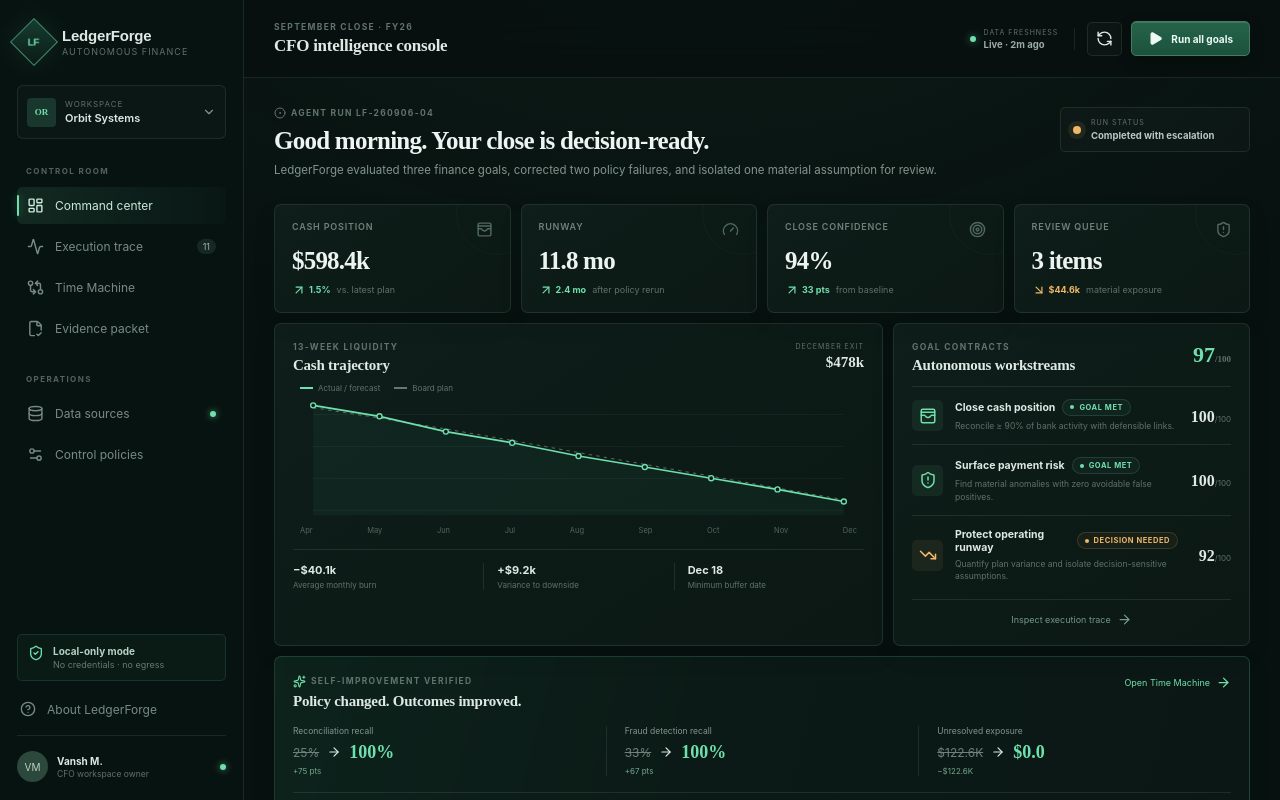
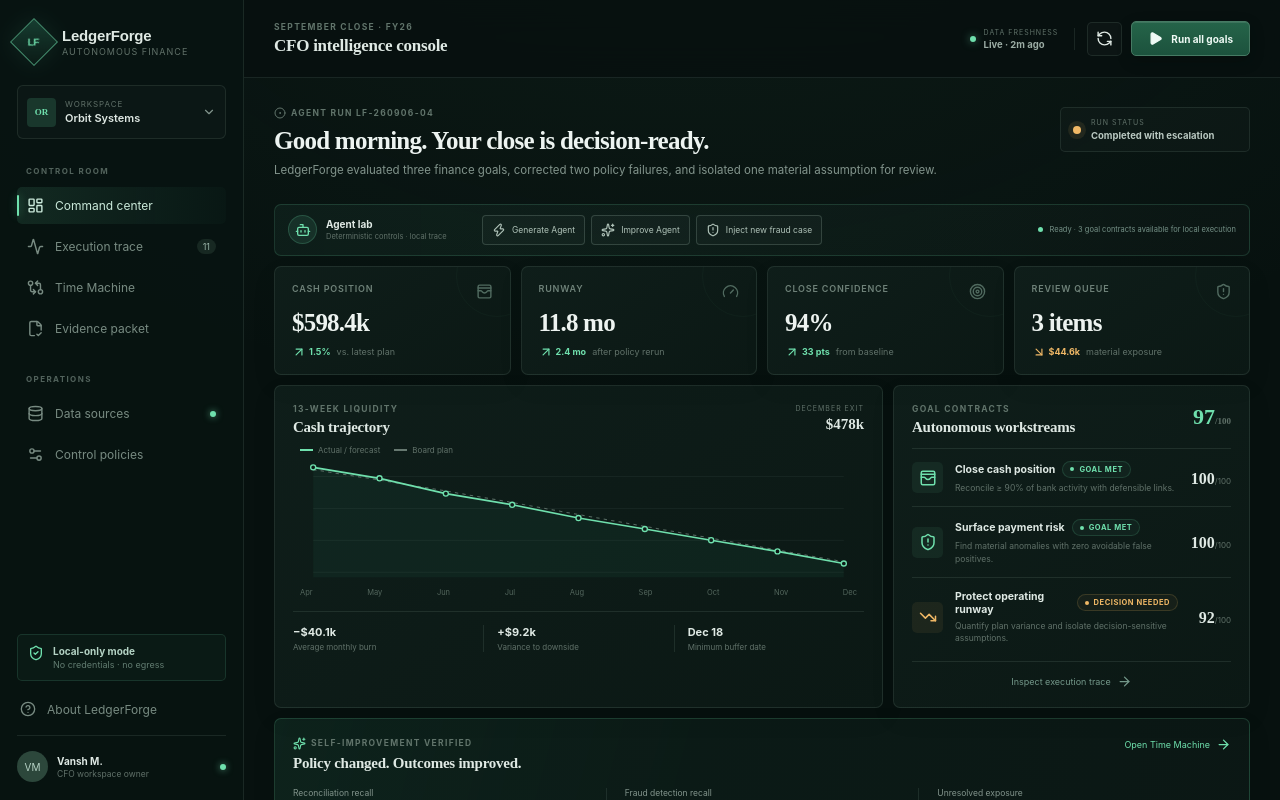
Before and after one commit to vanshx999/ledgerforge, a React (Vite) app: page / in a window 1280 px wide. Shown: the top 800 px of the page. Built offline with nearby package versions, Linux system fonts and the light colour scheme.

Commit message:
feat: add agent lab controls and fraud injection

```diff
--- a/src/App.tsx
+++ b/src/App.tsx
@@ -138,9 +138,14 @@
   </section>
 }
 
-function Overview({ setView, decision, setDecision, completed }: { setView: (v: View) => void; decision: string | null; setDecision: (v: string) => void; completed: boolean }) {
+function AgentControls({ generated, improved, injected, message, onGenerate, onImprove, onInject }: { generated: boolean; improved: boolean; injected: boolean; message: string; onGenerate: () => void; onImprove: () => void; onInject: () => void }) {
+  return <section className="agent-controls" aria-label="Agent controls"><div className="agent-control-title"><div className="control-orb"><Bot size={16} /></div><div><strong>Agent lab</strong><span>Deterministic controls · local trace</span></div></div><div className="control-actions"><button onClick={onGenerate} className={generated ? 'control-done' : ''}><Zap size={14} />{generated ? 'Agent generated' : 'Generate Agent'}</button><button onClick={onImprove} className={improved ? 'control-done' : ''}><Sparkles size={14} />{improved ? 'Agent improved' : 'Improve Agent'}</button><button onClick={onInject} className={injected ? 'control-alert' : ''}><ShieldAlert size={14} />{injected ? 'Fraud case injected' : 'Inject new fraud case'}</button></div><div className="control-feedback"><span className={injected ? 'feedback-dot alert' : 'feedback-dot'} />{message}</div></section>
+}
+
+function Overview({ setView, decision, setDecision, completed, agentGenerated, agentImproved, injectedCase, controlMessage, onGenerate, onImprove, onInject }: { setView: (v: View) => void; decision: string | null; setDecision: (v: string) => void; completed: boolean; agentGenerated: boolean; agentImproved: boolean; injectedCase: boolean; controlMessage: string; onGenerate: () => void; onImprove: () => void; onInject: () => void }) {
   return <div className="view overview-view">
     <div className="welcome-row"><div><span className="page-label"><CircleDot size={12} /> AGENT RUN LF-260906-04</span><h2>Good morning. Your close is decision-ready.</h2><p>LedgerForge evaluated three finance goals, corrected two policy failures, and isolated one material assumption for review.</p></div><div className="run-status"><span className={completed ? 'pulse' : 'pulse running'} /><div><small>RUN STATUS</small><strong>{completed ? 'Completed with escalation' : 'Executing goals…'}</strong></div></div></div>
+    <AgentControls generated={agentGenerated} improved={agentImproved} injected={injectedCase} message={controlMessage} onGenerate={onGenerate} onImprove={onImprove} onInject={onInject} />
     <div className="metrics-grid">
       <MetricCard label="Cash position" value="$598.4k" delta="1.5%" positive detail="vs. latest plan" icon={WalletCards} />
       <MetricCard label="Runway" value="11.8 mo" delta="2.4 mo" positive detail="after policy rerun" icon={Gauge} />
@@ -152,22 +157,23 @@
       <section className="panel goals-panel"><div className="panel-head"><div><span className="section-kicker">GOAL CONTRACTS</span><h2>Autonomous workstreams</h2></div><span className="overall-score">97<span>/100</span></span></div><div className="goals-list">{goals.map(g => <GoalRow goal={g} key={g.id} />)}</div><button className="full-link" onClick={() => setView('timeline')}>Inspect execution trace <ArrowRight size={15} /></button></section>
     </div>
     <ImprovementPanel baseline={baselineSnapshot} improved={improvedSnapshot} onTimeMachine={() => setView('time-machine')} />
-    <div className="bottom-grid"><EscalationCard decision={decision} onDecision={(v) => setDecision(v || '')} /><AnomalyTable /></div>
+    <div className="bottom-grid"><EscalationCard decision={decision} onDecision={(v) => setDecision(v || '')} /><AnomalyTable injectedCase={injectedCase} /></div>
   </div>
 }
 
-function AnomalyTable() {
+function AnomalyTable({ injectedCase = false }: { injectedCase?: boolean }) {
   const results = detectFraud(payments, 'improved').filter(r => r.flagged)
-  return <section className="panel anomaly-card"><div className="panel-head"><div><span className="section-kicker">CONTROL EXCEPTIONS</span><h2>Payments to review</h2></div><StatusPill tone="red">3 flagged</StatusPill></div>
-    <div className="table-wrap"><table><thead><tr><th>Payment</th><th>Vendor</th><th>Value</th><th>Risk</th></tr></thead><tbody>{results.map(row => { const p = payments.find(x => x.id === row.paymentId)!; return <tr key={p.id}><td><span className="mono">{p.id}</span><small>{p.date}</small></td><td><strong>{p.vendor}</strong><small>{row.reasons.slice(0, 2).join(' · ')}</small></td><td>{fmtMoney(p.amount)}</td><td><span className="risk-score">{Math.round(row.score * 100)}</span></td></tr> })}</tbody></table></div>
+  return <section className="panel anomaly-card"><div className="panel-head"><div><span className="section-kicker">CONTROL EXCEPTIONS</span><h2>Payments to review</h2></div><StatusPill tone="red">{results.length + (injectedCase ? 1 : 0)} flagged</StatusPill></div>
+    <div className="table-wrap"><table><thead><tr><th>Payment</th><th>Vendor</th><th>Value</th><th>Risk</th></tr></thead><tbody>{results.map(row => { const p = payments.find(x => x.id === row.paymentId)!; return <tr key={p.id}><td><span className="mono">{p.id}</span><small>{p.date}</small></td><td><strong>{p.vendor}</strong><small>{row.reasons.slice(0, 2).join(' · ')}</small></td><td>{fmtMoney(p.amount)}</td><td><span className="risk-score">{Math.round(row.score * 100)}</span></td></tr> })}{injectedCase && <tr className="injected-row"><td><span className="mono">P-2299</span><small>2026-09-06 · injected</small></td><td><strong>Helio Freight</strong><small>new vendor · duplicate bank acct</small></td><td>{fmtMoney(14750)}</td><td><span className="risk-score">99</span></td></tr>}</tbody></table></div>
   </section>
 }
 
 const phaseIcon: Record<TraceEvent['phase'], React.ElementType> = { plan: Target, tool: TerminalSquare, evaluate: FlaskConical, failure: AlertTriangle, improve: Sparkles, escalate: ShieldAlert, complete: CheckCircle2 }
 
-function TimelineView() {
+function TimelineView({ extraTrace = [] }: { extraTrace?: TraceEvent[] }) {
   const [filter, setFilter] = useState<'all' | TraceEvent['phase']>('all')
-  const visible = filter === 'all' ? traceEvents : traceEvents.filter(t => t.phase === filter)
+  const allTrace = [...traceEvents, ...extraTrace]
+  const visible = filter === 'all' ? allTrace : allTrace.filter(t => t.phase === filter)
   return <div className="view"><div className="page-title"><div><span className="page-label">AUDITABLE EXECUTION</span><h2>Execution trace</h2><p>Every plan, local tool call, failure, policy change, evaluation, and escalation in order.</p></div><button className="export-btn" onClick={() => downloadJson('ledgerforge-trace.json', traceEvents)}><Download size={15} />Export trace</button></div>
     <div className="trace-layout"><section className="panel trace-panel"><div className="trace-filters">{(['all', 'tool', 'failure', 'improve', 'evaluate', 'escalate'] as const).map(x => <button onClick={() => setFilter(x)} className={filter === x ? 'active' : ''} key={x}>{x === 'all' ? 'All events' : x}</button>)}</div>
       <div className="timeline">{visible.map((event) => { const Icon = phaseIcon[event.phase]; return <article className={`trace-event ${event.status}`} key={event.id}><div className="trace-time"><span>{event.time}</span><small>{event.id}</small></div><div className="trace-node"><Icon size={15} /></div><div className="trace-body"><div><StatusPill tone={event.status === 'success' ? 'green' : event.status === 'error' ? 'red' : event.status === 'warning' ? 'amber' : 'blue'}>{event.phase}</StatusPill>{event.tool && <code>{event.tool}</code>}{event.durationMs && <em>{event.durationMs}ms</em>}</div><h3>{event.title}</h3><p>{event.detail}</p></div></article> })}</div>
@@ -224,16 +230,25 @@
   const [decision, setDecisionRaw] = useState<string | null>(() => localStorage.getItem('ledgerforge-decision'))
   const [about, setAbout] = useState(false)
   const [mobile, setMobile] = useState(false)
+  const [agentGenerated, setAgentGenerated] = useState(false)
+  const [agentImproved, setAgentImproved] = useState(false)
+  const [injectedCase, setInjectedCase] = useState(false)
+  const [controlMessage, setControlMessage] = useState('Ready · 3 goal contracts available for local execution')
+  const [extraTrace, setExtraTrace] = useState<TraceEvent[]>([])
   const setDecision = (v: string) => { setDecisionRaw(v || null); if (v) localStorage.setItem('ledgerforge-decision', v); else localStorage.removeItem('ledgerforge-decision') }
   const run = () => { setRunning(true); setCompleted(false); setView('overview'); window.setTimeout(() => { setRunning(false); setCompleted(true) }, 1450) }
-  const reset = () => { setDecision(''); setView('overview'); setCompleted(true); setAbout(false) }
+  const addControlTrace = (event: TraceEvent) => setExtraTrace(prev => [...prev, event])
+  const generateAgent = () => { setAgentGenerated(true); setControlMessage('Agent generated · 3 CFO workflows compiled into a goal contract'); addControlTrace({ id: 'T12', time: '09:42:31', phase: 'plan', title: 'Agent generated from goal contract', detail: 'Compiled close, controls, and runway workflows from deterministic local policies.', tool: 'agent.generate_local', status: 'success', durationMs: 12 }) }
+  const improveAgent = () => { setAgentImproved(true); setControlMessage('Agent improved · policy v2 verified against the frozen fixture'); addControlTrace({ id: 'T13', time: '09:42:44', phase: 'improve', title: 'Agent improvement applied', detail: 'Promoted alias, settlement-window, and duplicate-cluster signals after evaluator evidence.', tool: 'agent.improve_local', status: 'success', durationMs: 19 }) }
+  const injectFraud = () => { setInjectedCase(true); setControlMessage('Fraud case escalated · P-2299 Helio Freight · $14,750'); addControlTrace({ id: 'T14', time: '09:42:57', phase: 'escalate', title: 'Synthetic fraud case injected', detail: 'P-2299 Helio Freight · $14,750 · duplicate bank account and new vendor signals.', tool: 'fixture.inject_fraud', status: 'warning', durationMs: 4 }) }
+  const reset = () => { setDecision(''); setView('overview'); setCompleted(true); setAbout(false); setAgentGenerated(false); setAgentImproved(false); setInjectedCase(false); setControlMessage('Ready · 3 goal contracts available for local execution'); setExtraTrace([]) }
   const title = useMemo(() => ({ overview: 'Command center', timeline: 'Execution trace', 'time-machine': 'Time Machine', evidence: 'Evidence packet' })[view], [view])
   return <div className={`app-shell ${mobile ? 'mobile-open' : ''}`}>
     <div className="mobile-overlay" onClick={() => setMobile(false)} />
     <Sidebar view={view} setView={(v) => { setView(v); setMobile(false); document.title = `${title} — LedgerForge` }} openAbout={() => setAbout(true)} />
     <main className="content"><Header running={running} run={run} reset={reset} mobileNav={() => setMobile(true)} />
-      {view === 'overview' && <Overview setView={setView} decision={decision} setDecision={setDecision} completed={completed} />}
-      {view === 'timeline' && <TimelineView />}
+      {view === 'overview' && <Overview setView={setView} decision={decision} setDecision={setDecision} completed={completed} agentGenerated={agentGenerated} agentImproved={agentImproved} injectedCase={injectedCase} controlMessage={controlMessage} onGenerate={generateAgent} onImprove={improveAgent} onInject={injectFraud} />}
+      {view === 'timeline' && <TimelineView extraTrace={extraTrace} />}
       {view === 'time-machine' && <TimeMachineView />}
       {view === 'evidence' && <EvidenceView decision={decision} />}
     </main>
--- a/src/styles.css
+++ b/src/styles.css
@@ -83,6 +83,9 @@
 .run-status { border: 1px solid var(--line); background: rgba(255,255,255,.02); min-width: 190px; padding: 10px 12px; border-radius: 5px; display: flex; gap: 10px; align-items: center; }
 .pulse { width: 8px; height: 8px; background: var(--amber); border-radius: 50%; box-shadow: 0 0 0 5px rgba(240,184,102,.09); }.pulse.running { background: var(--green); animation: blink .8s infinite alternate; }@keyframes blink{to{opacity:.35}}
 .run-status small,.run-status strong { display: block; }.run-status small { color: var(--muted-2); letter-spacing: 1px; font-size: 7px; }.run-status strong { font-size: 9.5px; margin-top: 3px; color: #b9c8c1; }
+.agent-controls { display: grid; grid-template-columns: 180px 1fr auto; gap: 14px; align-items: center; border: 1px solid rgba(111,224,173,.16); background: linear-gradient(90deg, rgba(111,224,173,.055), rgba(255,255,255,.015)); border-radius: 7px; padding: 10px 13px; margin-bottom: 10px; }
+.agent-control-title { display: flex; align-items: center; gap: 9px; }.control-orb { width: 29px; height: 29px; border-radius: 50%; display: grid; place-items: center; color: var(--green); background: rgba(111,224,173,.1); border: 1px solid rgba(111,224,173,.2); }.agent-control-title strong,.agent-control-title span { display: block; }.agent-control-title strong { font-size: 10px; }.agent-control-title span { font-size: 7.5px; color: var(--muted-2); margin-top: 2px; }
+.control-actions { display: flex; gap: 6px; flex-wrap: wrap; }.control-actions button { display: inline-flex; align-items: center; gap: 6px; border: 1px solid var(--line-strong); background: rgba(255,255,255,.025); color: #afc2b8; border-radius: 4px; padding: 7px 9px; font-size: 8.5px; cursor: pointer; transition: .15s ease; }.control-actions button:hover { border-color: rgba(111,224,173,.4); color: var(--green); }.control-actions button.control-done { border-color: rgba(111,224,173,.24); background: rgba(111,224,173,.08); color: var(--green); }.control-actions button.control-alert { border-color: rgba(242,127,120,.3); background: rgba(242,127,120,.07); color: var(--red); }.control-feedback { font-size: 7.5px; color: #759187; display: flex; align-items: center; gap: 6px; white-space: nowrap; }.feedback-dot { width: 5px; height: 5px; border-radius: 50%; background: var(--green); }.feedback-dot.alert { background: var(--red); box-shadow: 0 0 7px rgba(242,127,120,.6); }
 .metrics-grid { display: grid; grid-template-columns: repeat(4,1fr); gap: 10px; margin-bottom: 10px; }
 .metric-card,.panel { border: 1px solid var(--line); background: linear-gradient(145deg,rgba(16,31,27,.92),rgba(12,25,21,.92)); border-radius: 7px; box-shadow: 0 10px 25px rgba(0,0,0,.08); }
 .metric-card { padding: 16px 17px 15px; position: relative; overflow: hidden; }
@@ -111,5 +114,5 @@
 .mobile-overlay{display:none}
 
 @media(max-width:1100px){.metrics-grid{grid-template-columns:repeat(2,1fr)}.main-grid,.bottom-grid{grid-template-columns:1fr}.brief-grid{grid-template-columns:1fr}.packet-sidebar{display:grid;grid-template-columns:1fr 1fr}.sidebar{width:218px}.app-shell{grid-template-columns:218px 1fr}.improvement-grid{grid-template-columns:1fr}.improvement-stat{border-left:0;border-top:1px solid var(--line);padding:10px 0}.improvement-stat:first-child{border-top:0}}
-@media(max-width:760px){.app-shell{display:block}.sidebar{position:fixed;left:-250px;width:238px;transition:left .25s;box-shadow:15px 0 50px rgba(0,0,0,.5)}.mobile-open .sidebar{left:0}.mobile-open .mobile-overlay{display:block;position:fixed;inset:0;background:rgba(0,0,0,.55);z-index:25}.mobile-menu{display:grid;place-items:center;border:0;background:transparent;margin-right:10px}.topbar{padding:0 16px}.topbar>div:nth-child(2){margin-right:auto}.data-fresh,.icon-btn{display:none}.view{padding:23px 16px 45px}.welcome-row,.page-title{display:block}.run-status{margin-top:15px;width:max-content}.metrics-grid{grid-template-columns:1fr 1fr}.main-grid,.bottom-grid,.compare-grid,.trace-layout{grid-template-columns:1fr}.trace-aside{display:grid;grid-template-columns:1fr 1fr}.time-hero{grid-template-columns:1fr}.machine-core{padding:14px;border:0;border-top:1px solid var(--line);border-bottom:1px solid var(--line)}.packet-sidebar{grid-template-columns:1fr}.brief-paper{padding:25px}.about-grid{grid-template-columns:1fr}}
+@media(max-width:760px){.app-shell{display:block}.sidebar{position:fixed;left:-250px;width:238px;transition:left .25s;box-shadow:15px 0 50px rgba(0,0,0,.5)}.mobile-open .sidebar{left:0}.mobile-open .mobile-overlay{display:block;position:fixed;inset:0;background:rgba(0,0,0,.55);z-index:25}.mobile-menu{display:grid;place-items:center;border:0;background:transparent;margin-right:10px}.topbar{padding:0 16px}.topbar>div:nth-child(2){margin-right:auto}.data-fresh,.icon-btn{display:none}.view{padding:23px 16px 45px}.welcome-row,.page-title{display:block}.run-status{margin-top:15px;width:max-content}.agent-controls{grid-template-columns:1fr}.control-feedback{white-space:normal}.metrics-grid{grid-template-columns:1fr 1fr}.main-grid,.bottom-grid,.compare-grid,.trace-layout{grid-template-columns:1fr}.trace-aside{display:grid;grid-template-columns:1fr 1fr}.time-hero{grid-template-columns:1fr}.machine-core{padding:14px;border:0;border-top:1px solid var(--line);border-bottom:1px solid var(--line)}.packet-sidebar{grid-template-columns:1fr}.brief-paper{padding:25px}.about-grid{grid-template-columns:1fr}}
 @media(max-width:480px){.topbar h1{font-size:14px}.eyebrow{font-size:7px}.run-btn{padding:0 10px}.metrics-grid{grid-template-columns:1fr}.chart-footer{grid-template-columns:1fr;gap:9px}.chart-footer div{padding-left:0;border:0}.trace-aside{grid-template-columns:1fr}.trace-event{grid-template-columns:54px 28px 1fr}.goal-row{grid-template-columns:32px 1fr}.goal-row .score{display:none}.brief-callouts{grid-template-columns:1fr}.brief-callouts div{border-left:0;border-top:1px solid #bbc6bf;padding-left:0}.brief-paper>h1{font-size:22px}.brief-paper footer{display:block}.brief-paper footer span{display:block;margin-top:4px}.compare-metric{display:block}.compare-values{margin-top:8px}.escalation-head{grid-template-columns:38px 1fr}.escalation-head>.pill{display:none}}
```
